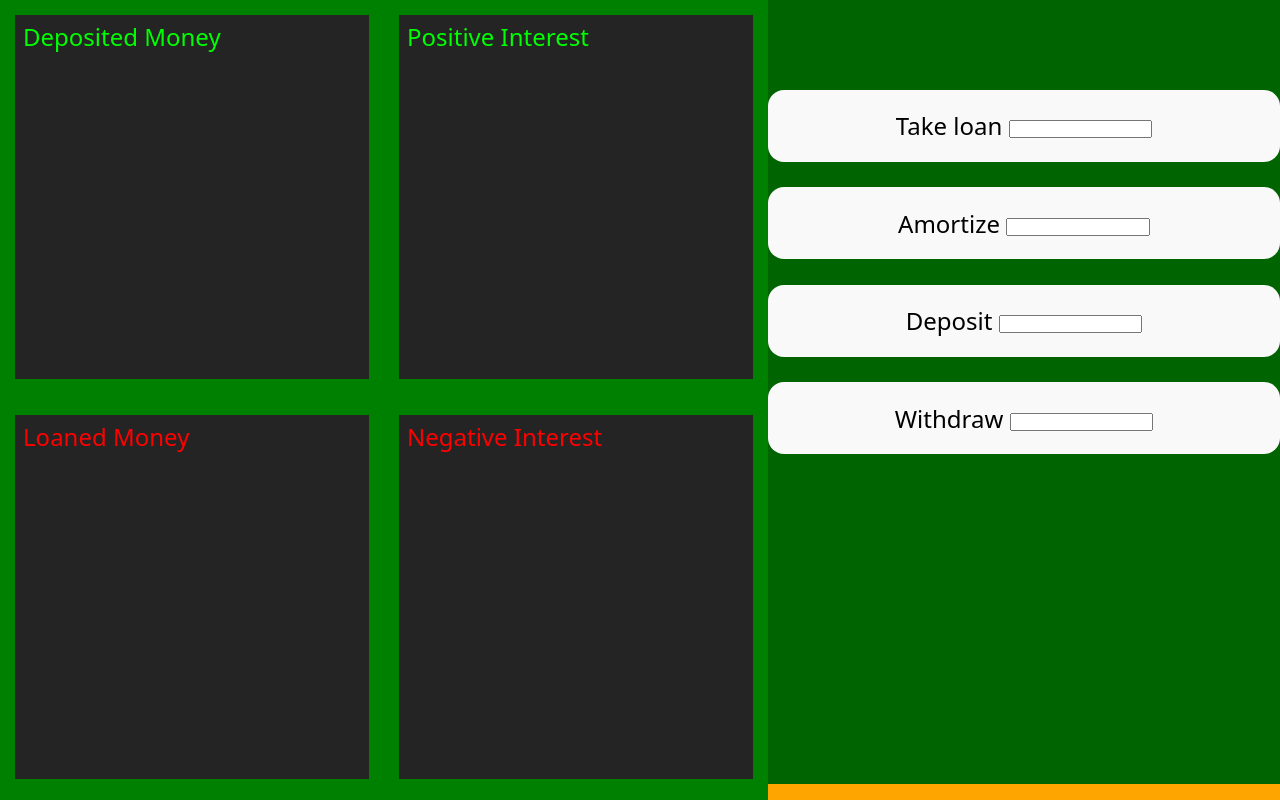
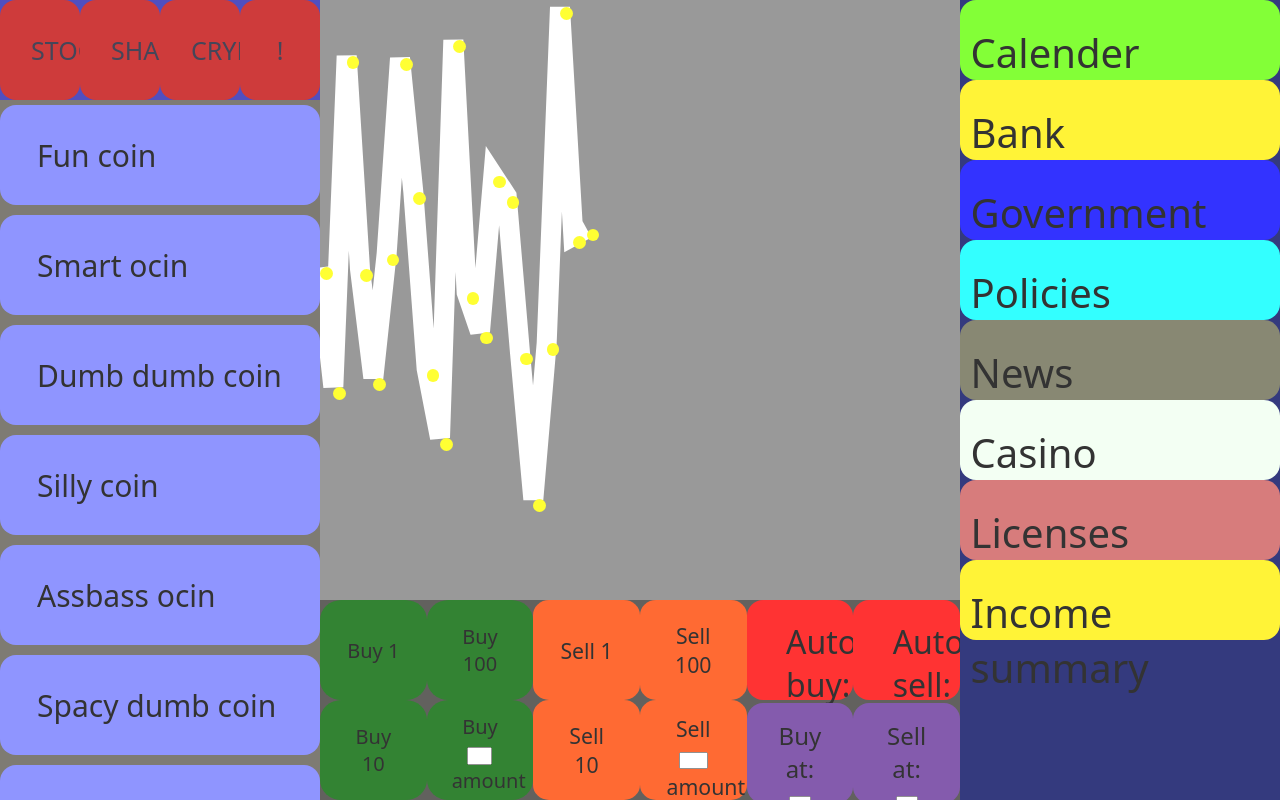
Before and after one commit to luddebudde/superb-transactions, a React (Vite) app: page / in a window 1280 px wide. Built offline with nearby package versions, Linux system fonts and the light colour scheme.

Commit message:
Bank screen and some improvements on the main one

```diff
--- a/src/index.css
+++ b/src/index.css
@@ -33,6 +33,15 @@ body {
 h1 {
   font-size: 3.2em;
   line-height: 1.1;
+}
+
+.graphPoint {
+  width: 1vw;
+  height: 1vw;
+  border-radius: 1vw;
+  background-color: yellow;
+
+
 }
 
 .currencyButton {
--- a/src/main.tsx
+++ b/src/main.tsx
@@ -12,3 +12,34 @@ const prepareGame = () => {
 };
 
 prepareGame();
+
+export type GraphPoint = {
+  id: number;
+  pos: {
+    x: number;
+    y: number;
+  };
+  scale: number;
+  value: number;
+  color: string;
+};
+
+const funCoin = {
+  id: "funCoin",
+  value: 5,
+  points: new Array(5),
+};
+
+funCoin.points.push(1);
+funCoin.points.push(1);
+
+console.log(funCoin);
+const coins = [funCoin];
+
+// const
+
+const game = () => {
+  requestAnimationFrame(game);
+};
+
+game();
--- a/src/react/ScreenHandler.tsx
+++ b/src/react/ScreenHandler.tsx
@@ -2,19 +2,17 @@ import { useState } from "react";
 import { BankScreen } from "./bankScreen.tsx";
 import MainScreen from "./mainScreen.tsx";
 
+export type Props = {
+  setCurrentMenu: React.Dispatch<React.SetStateAction<"main" | "bank">>;
+};
+
 export const ScreenHandler = () => {
-  const [currentMenu, setCurrentMenu] = useState("bank");
+  const [currentMenu, setCurrentMenu] = useState("main");
+  // const [currentMenu, setCurrentMenu] = useState("bank");
 
   const screens = {
-    main: <MainScreen />,
-    bank: <BankScreen />,
+    main: <MainScreen setCurrentMenu={setCurrentMenu} />,
+    bank: <BankScreen setCurrentMenu={setCurrentMenu} />,
   };
-  return (
-    <>
-      {/*{currentMenu === "main" && <MainScreen />}*/}
-
-      {/*{currentMenu === "bank" && <BankScreen />}*/}
-      {screens[currentMenu]}
-    </>
-  );
+  return <>{screens[currentMenu]}</>;
 };
--- a/src/react/bankScreen.tsx
+++ b/src/react/bankScreen.tsx
@@ -1,4 +1,6 @@
-export const BankScreen = () => {
+import type { Props } from "./ScreenHandler.tsx";
+
+export const BankScreen = ({ setCurrentMenu }: Props) => {
   return (
     <div
       id="bankScreen"
@@ -53,8 +55,17 @@ export const BankScreen = () => {
           display: "flex",
           flexDirection: "column",
           paddingTop: "5%",
+          alignItems: "center",
         }}
       >
+        <text style={{ textAlign: "center", fontSize: "500%" }}>
+          Bank Balance:{" "}
+          <text
+            style={{ textAlign: "center", fontSize: "100%", color: "yellow" }}
+          >
+            MONEY
+          </text>
+        </text>
         <button id={"loan"} className={"bankActions"}>
           Take loan{" "}
           <input className={"bankInput"} onInput={() => {}}></input>{" "}
@@ -71,6 +82,23 @@ export const BankScreen = () => {
           Withdraw{" "}
           <input className={"bankInput"} onInput={() => {}}></input>{" "}
         </button>
+        <button
+          style={{
+            color: "purple",
+            fontSize: "250%",
+            height: "10%",
+            width: "25%",
+            bottom: "5%",
+            position: "absolute",
+
+            // transform: "translate(-50%, -50%)",
+          }}
+          onClick={() => {
+            setCurrentMenu("main");
+          }}
+        >
+          RETURN
+        </button>
       </div>
     </div>
   );
--- a/src/react/mainScreen.tsx
+++ b/src/react/mainScreen.tsx
@@ -1,6 +1,10 @@
 import { useState } from "react";
+import type { Props } from "./ScreenHandler.tsx";
+import type { GraphPoint } from "../main.tsx";
+import { BankScreen } from "./bankScreen.tsx";
+import { StockGraph } from "./stockGraph.tsx";
 
-export const MainScreen = () => {
+export const MainScreen = ({ setCurrentMenu }: Props) => {
   // const [isOpen, setIsOpen] = useState(false);
   // const [customBuyValue, setCustomBuyValue] = useState(0);
   // const [customSellValue, setCustomSellValue] = useState(0);
@@ -59,18 +63,7 @@ export const MainScreen = () => {
           </div>
         </div>
 
-        <div
-          id={"stockGraph"}
-          style={{
-            left: "50vw",
-            top: 0,
-            position: "absolute",
-            height: "75vh",
-            width: "50vw",
-            backgroundColor: "#323036",
-            transform: "translate(-50%)",
-          }}
-        ></div>
+        <StockGraph></StockGraph>
 
         <div
           id={"transaction"}
@@ -91,7 +84,7 @@ export const MainScreen = () => {
               display: "flex",
               flexDirection: "column",
               flexWrap: "wrap",
-              width: "33%",
+              width: "33.33%",
               height: "100%",
             }}
           >
@@ -118,7 +111,7 @@ export const MainScreen = () => {
               display: "flex",
               flexDirection: "column",
               flexWrap: "wrap",
-              width: "33%",
+              width: "33.33%",
               height: "100%",
             }}
           >
@@ -143,7 +136,11 @@ export const MainScreen = () => {
           </div>
           <div
             id={"sell"}
-            style={{ display: "block", flexDirection: "column", width: "33%" }}
+            style={{
+              display: "block",
+              flexDirection: "column",
+              width: "33.33%",
+            }}
           >
             <button
               className={"activateAutoTransactionButton"}
--- /dev/null
+++ b/src/react/stockGraph.tsx
@@ -0,0 +1,73 @@
+import type { GraphPoint } from "../main.tsx";
+import { useState } from "react";
+
+export const StockGraph = () => {
+  let previousValue = 0;
+  const [points, setPoints] = useState<GraphPoint[]>(
+    Array.from({ length: 21 }, (_, i) => ({
+      id: i,
+      pos: {
+        x: screen.width * (i / 21) * 0.35,
+        y: Math.random() * 500,
+      },
+      scale: 1,
+      color: "yellow",
+      value: Math.random() * 100,
+    })),
+  );
+  // points.forEach((point, i) => {
+  //   point.id--;
+  // });
+  // points.shift();
+  // points.push({
+  //   id: 21,
+  //   // pos: {
+  //   //   x: i,
+  //   //   y: 0,
+  //   // },
+  //   color: "yellow",
+  //   value: Math.random(),
+  // });
+
+  // setPoints(points);
+
+  const linePoints = points.map((p) => `${p.pos.x},${p.pos.y}`).join(" ");
+
+  return (
+    <div
+      id={"stockGraph"}
+      style={{
+        left: "50vw",
+        top: 0,
+        position: "absolute",
+        height: "75vh",
+        width: "50vw",
+        // backgroundColor: "#323036",
+        transform: "translate(-50%)",
+        display: "flex",
+        justifyContent: "space-evenly",
+      }}
+    >
+      <svg width="100%" height="100%" style={{ position: "absolute" }}>
+        <polyline
+          points={linePoints}
+          fill="none"
+          stroke="white"
+          strokeWidth={20}
+        />
+      </svg>
+      {points.map((p) => (
+        <div
+          key={p.id}
+          style={{
+            scale: p.scale,
+            position: "absolute",
+            top: p.pos.y,
+            left: p.pos.x,
+          }}
+          className="graphPoint"
+        />
+      ))}
+    </div>
+  );
+};
```
Also changed, not shown: src/clickEffects.tsx (deleted).
